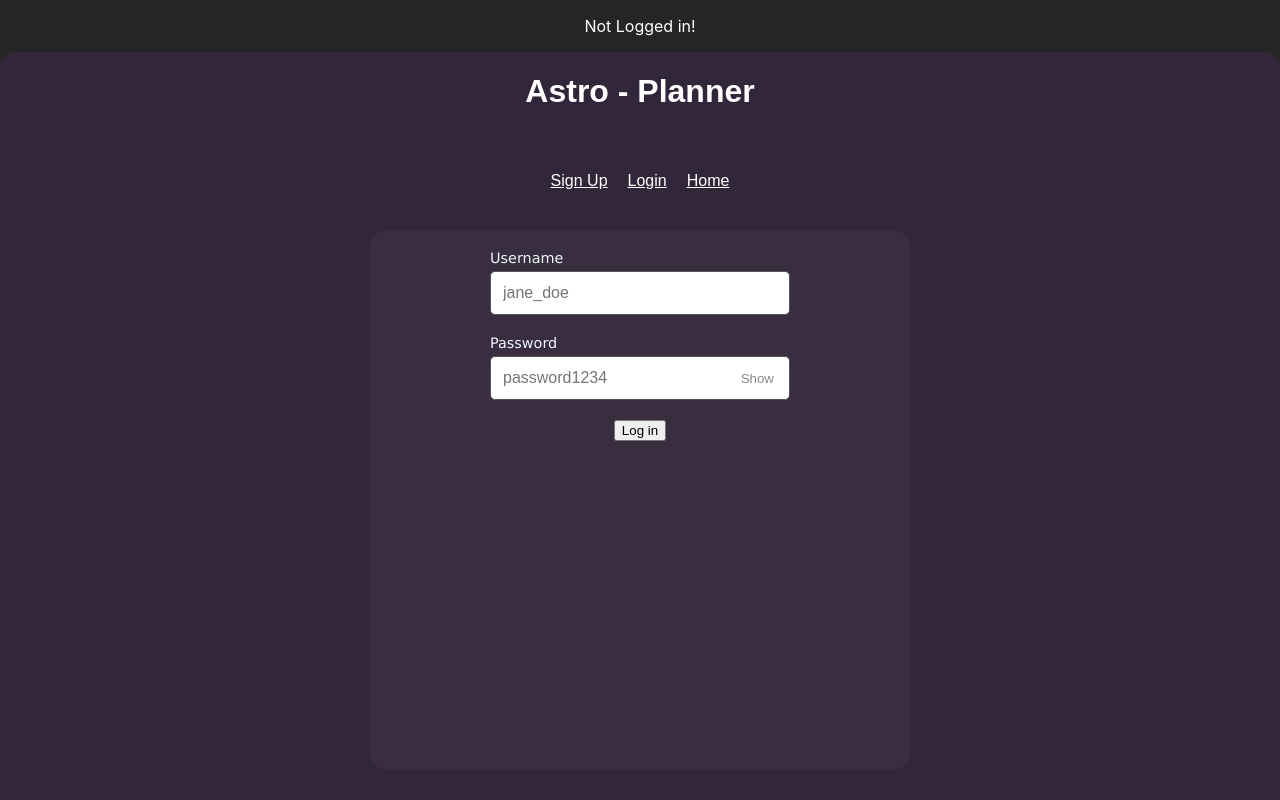
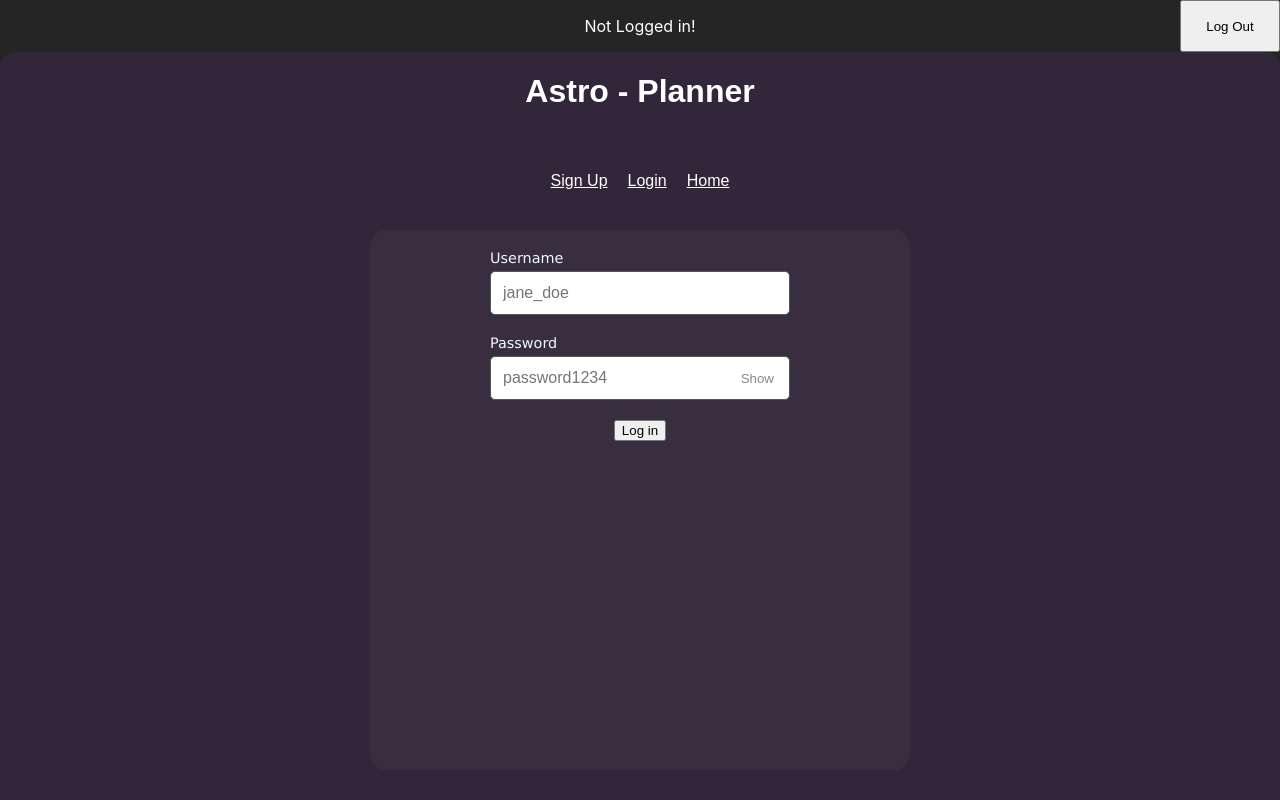
Before and after one commit to FienzO/Astro-Planner, a React (Create React App) app in the folder frontend/: page /login in a window 1280 px wide. Shown: the top 800 px of the page. Built offline with nearby package versions, Linux system fonts and the light colour scheme.

Commit message:
Logout Button

```diff
--- a/frontend/src/App.css
+++ b/frontend/src/App.css
@@ -56,12 +56,16 @@ form {
   gap: 20px;
 }
 
+.title-bar {
+  display: flex;
+  justify-content: space-between
+}
+
 
 .input-group {
   color: aliceblue;
   display: flex;
   flex-direction: column;
-  align-items: center;
   font-family: Verdana, Geneva, Tahoma, sans-serif;
   align-items: flex-start;
   width: 300px;
--- a/frontend/src/components/Login.jsx
+++ b/frontend/src/components/Login.jsx
@@ -23,7 +23,7 @@ function Login() {
     if (token) {
       localStorage.setItem('authToken', token);
       localStorage.setItem('user', User);
-      console.log(token)
+      // console.log(token)
     }
 
     setApiResponse({
--- a/frontend/src/components/Title.jsx
+++ b/frontend/src/components/Title.jsx
@@ -49,11 +49,24 @@ function Title({ children }) {
     };
   }, []);
 
+  const logOut = async() => {
+    localStorage.removeItem('user');
+    localStorage.removeItem('authToken');
+    checkAuthRedirect();
+    // console.log('logging outtt!!!!')
+  };
+
   return (
     <div className='App'>
-      { <p style={{ color: 'white' }}>
-        {loggedUser ? `User: ${loggedUser}` : 'Not Logged in!'}
-      </p> }
+      <div className='title-bar'>
+        <div style={{width:100}}></div>
+
+        { <p style={{ color: 'white' }}>
+          {loggedUser ? `User: ${loggedUser}` : 'Not Logged in!'}
+        </p> }
+
+        <button onClick={logOut} style={{width:100}}>Log Out</button>
+      </div>
 
       <div className="App-backround">
         <h1 style={{ color: 'white' }}>Astro - Planner</h1>
```
